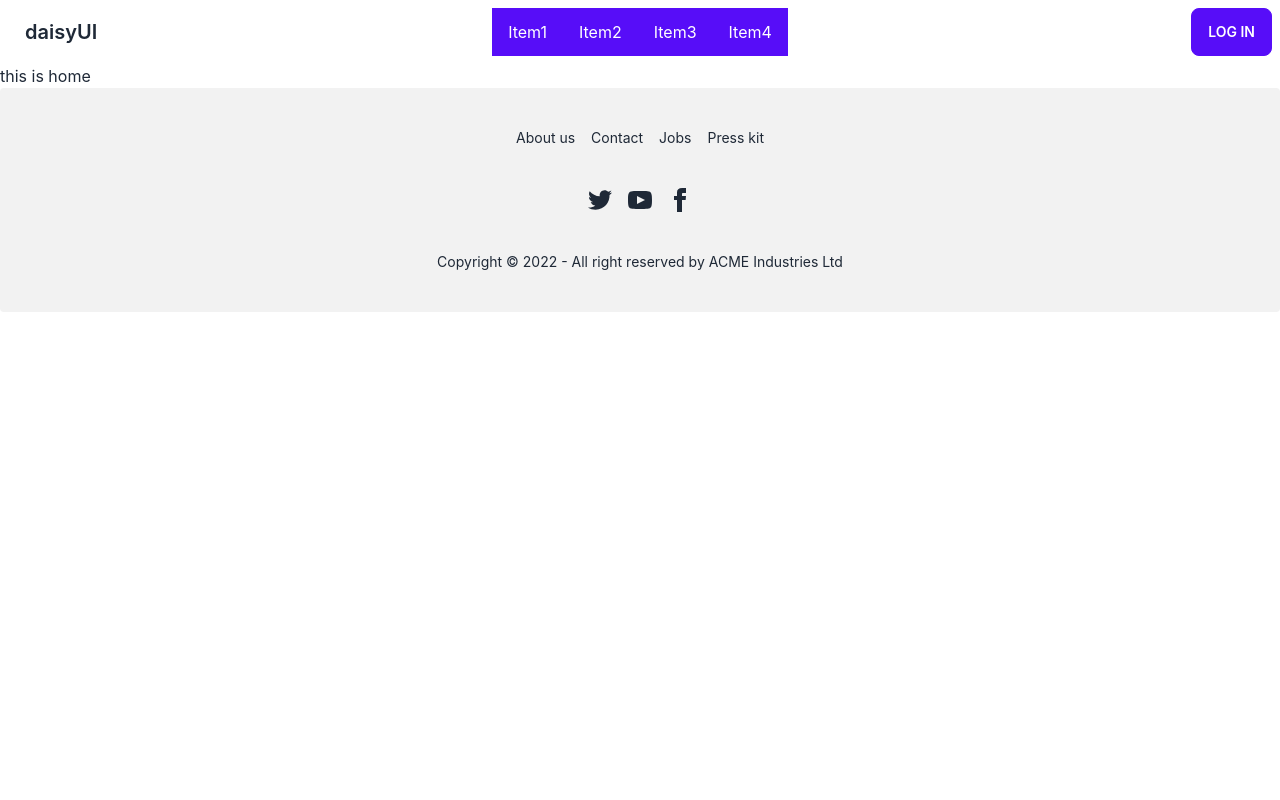
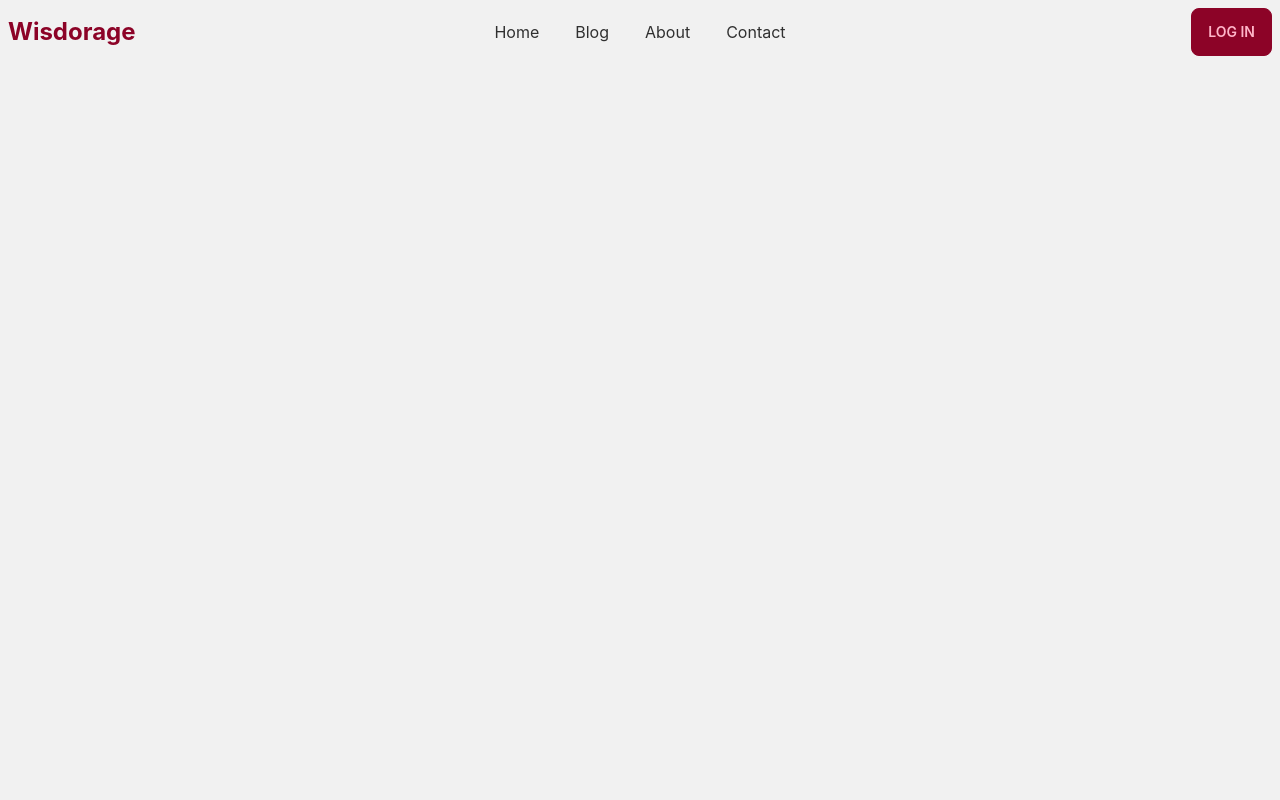
Before and after one commit to niloy143/wisdorage, a React (Create React App) app: page / in a window 1280 px wide. Shown: the top 800 px of the page. Built offline with nearby package versions, Linux system fonts and the light colour scheme; no server answers.

Commit message:
navbar and footer

```diff
--- a/public/index.html
+++ b/public/index.html
@@ -1,5 +1,5 @@
 <!DOCTYPE html>
-<html lang="en" data-theme="light">
+<html lang="en" data-theme="autumn">
   <head>
     <meta charset="utf-8" />
     <link rel="icon" href="%PUBLIC_URL%/favicon.ico" />
--- a/src/components/Footer.js
+++ b/src/components/Footer.js
@@ -1,23 +1,24 @@
 import React from 'react';
+import { Link, NavLink } from 'react-router-dom';
 
 const Footer = () => {
     return (
         <footer className="footer footer-center p-10 bg-base-200 text-base-content rounded">
             <div className="grid grid-flow-col gap-4">
-                <a href="/" className="link link-hover">About us</a>
-                <a href="/" className="link link-hover">Contact</a>
-                <a href="/" className="link link-hover">Jobs</a>
-                <a href="/" className="link link-hover">Press kit</a>
+                <NavLink to="/about" className="link link-hover">About us</NavLink>
+                <NavLink to="/contact" className="link link-hover">Contact</NavLink>
+                <NavLink to="/jobs" className="link link-hover">Jobs</NavLink>
+                <NavLink to="/press-kit" className="link link-hover">Press kit</NavLink>
             </div>
             <div>
                 <div className="grid grid-flow-col gap-4">
-                    <a href="/"><svg xmlns="http://www.w3.org/2000/svg" width="24" height="24" viewBox="0 0 24 24" className="fill-current"><path d="M24 4.557c-.883.392-1.832.656-2.828.775 1.017-.609 1.798-1.574 2.165-2.724-.951.564-2.005.974-3.127 1.195-.897-.957-2.178-1.555-3.594-1.555-3.179 0-5.515 2.966-4.797 6.045-4.091-.205-7.719-2.165-10.148-5.144-1.29 2.213-.669 5.108 1.523 6.574-.806-.026-1.566-.247-2.229-.616-.054 2.281 1.581 4.415 3.949 4.89-.693.188-1.452.232-2.224.084.626 1.956 2.444 3.379 4.6 3.419-2.07 1.623-4.678 2.348-7.29 2.04 2.179 1.397 4.768 2.212 7.548 2.212 9.142 0 14.307-7.721 13.995-14.646.962-.695 1.797-1.562 2.457-2.549z"></path></svg></a>
-                    <a href="/"><svg xmlns="http://www.w3.org/2000/svg" width="24" height="24" viewBox="0 0 24 24" className="fill-current"><path d="M19.615 3.184c-3.604-.246-11.631-.245-15.23 0-3.897.266-4.356 2.62-4.385 8.816.029 6.185.484 8.549 4.385 8.816 3.6.245 11.626.246 15.23 0 3.897-.266 4.356-2.62 4.385-8.816-.029-6.185-.484-8.549-4.385-8.816zm-10.615 12.816v-8l8 3.993-8 4.007z"></path></svg></a>
-                    <a href="/"><svg xmlns="http://www.w3.org/2000/svg" width="24" height="24" viewBox="0 0 24 24" className="fill-current"><path d="M9 8h-3v4h3v12h5v-12h3.642l.358-4h-4v-1.667c0-.955.192-1.333 1.115-1.333h2.885v-5h-3.808c-3.596 0-5.192 1.583-5.192 4.615v3.385z"></path></svg></a>
+                    <Link><svg xmlns="http://www.w3.org/2000/svg" width="24" height="24" viewBox="0 0 24 24" className="fill-current"><path d="M24 4.557c-.883.392-1.832.656-2.828.775 1.017-.609 1.798-1.574 2.165-2.724-.951.564-2.005.974-3.127 1.195-.897-.957-2.178-1.555-3.594-1.555-3.179 0-5.515 2.966-4.797 6.045-4.091-.205-7.719-2.165-10.148-5.144-1.29 2.213-.669 5.108 1.523 6.574-.806-.026-1.566-.247-2.229-.616-.054 2.281 1.581 4.415 3.949 4.89-.693.188-1.452.232-2.224.084.626 1.956 2.444 3.379 4.6 3.419-2.07 1.623-4.678 2.348-7.29 2.04 2.179 1.397 4.768 2.212 7.548 2.212 9.142 0 14.307-7.721 13.995-14.646.962-.695 1.797-1.562 2.457-2.549z"></path></svg></Link>
+                    <Link><svg xmlns="http://www.w3.org/2000/svg" width="24" height="24" viewBox="0 0 24 24" className="fill-current"><path d="M19.615 3.184c-3.604-.246-11.631-.245-15.23 0-3.897.266-4.356 2.62-4.385 8.816.029 6.185.484 8.549 4.385 8.816 3.6.245 11.626.246 15.23 0 3.897-.266 4.356-2.62 4.385-8.816-.029-6.185-.484-8.549-4.385-8.816zm-10.615 12.816v-8l8 3.993-8 4.007z"></path></svg></Link>
+                    <Link><svg xmlns="http://www.w3.org/2000/svg" width="24" height="24" viewBox="0 0 24 24" className="fill-current"><path d="M9 8h-3v4h3v12h5v-12h3.642l.358-4h-4v-1.667c0-.955.192-1.333 1.115-1.333h2.885v-5h-3.808c-3.596 0-5.192 1.583-5.192 4.615v3.385z"></path></svg></Link>
                 </div>
             </div>
             <div>
-                <p>Copyright © 2022 - All right reserved by ACME Industries Ltd</p>
+                <p>Copyright © 2022 - All rights reserved by <Link to="/">Wisdorage</Link></p>
             </div>
         </footer>
     );
--- a/src/components/NavigationBar.js
+++ b/src/components/NavigationBar.js
@@ -6,10 +6,10 @@ const NavigationBar = () => {
     const { user } = useContext(WisdorageContext);
 
     const navItems = <>
-        <li><NavLink>Item1</NavLink></li>
-        <li><NavLink>Item2</NavLink></li>
-        <li><NavLink>Item3</NavLink></li>
-        <li><NavLink>Item4</NavLink></li>
+        <li><NavLink to="/home" className={`rounded-md`}>Home</NavLink></li>
+        <li><NavLink to="/blog" className={`rounded-md`}>Blog</NavLink></li>
+        <li><NavLink to="/about" className={`rounded-md`}>About</NavLink></li>
+        <li><NavLink to="/contact" className={`rounded-md`}>Contact</NavLink></li>
     </>
     return (
         <div className="navbar bg-base-100">
@@ -18,20 +18,33 @@ const NavigationBar = () => {
                     <label tabIndex={0} className="btn btn-ghost lg:hidden">
                         <svg xmlns="http://www.w3.org/2000/svg" className="h-5 w-5" fill="none" viewBox="0 0 24 24" stroke="currentColor"><path strokeLinecap="round" strokeLinejoin="round" strokeWidth="2" d="M4 6h16M4 12h8m-8 6h16" /></svg>
                     </label>
-                    <ul tabIndex={0} className="menu menu-compact dropdown-content mt-3 p-2 shadow bg-base-100 rounded-box w-52">
+                    <ul tabIndex={0} className="menu menu-compact dropdown-content mt-3 p-2 shadow gap-1 bg-base-100 rounded-box w-52">
                         {navItems}
                     </ul>
                 </div>
-                <NavLink className="btn btn-ghost normal-case text-xl">daisyUI</NavLink>
+                <NavLink to="/" className="normal-case text-xl sm:text-2xl font-bold text-primary">Wisdorage</NavLink>
             </div>
             <div className="navbar-center hidden lg:flex">
-                <ul className="menu menu-horizontal p-0">
+                <ul className="menu menu-horizontal gap-1 p-0">
                     {navItems}
                 </ul>
             </div>
             <div className="navbar-end">
                 {
-                    user ? <button className='btn btn-primary'>Log Out</button> : <button className='btn btn-primary'>Log In</button>
+                    user ? <div className="dropdown">
+                        <label tabIndex={0}>
+                            <div className="avatar transition active:scale-95 cursor-pointer">
+                                <div className="w-10 rounded-full ring ring-primary ring-offset-base-100 ring-offset-2">
+                                    <img src={undefined || "https://i.ibb.co/B4gCmt8/avatar-icon-free-26.jpg"} alt="" />
+                                </div>
+                            </div>
+                        </label>
+                        <div tabIndex={0} className="dropdown-content p-2 shadow rounded-box w-52">
+                            <ul className='menu'>
+                                <li><button className='btn btn-primary rounded-md text-white'>Log Out</button></li>
+                            </ul>
+                        </div>
+                    </div> : <button className='btn btn-primary'>Log In</button>
                 }
             </div>
         </div>
--- a/src/layouts/MainLayout.js
+++ b/src/layouts/MainLayout.js
@@ -6,8 +6,10 @@ import NavigationBar from '../components/NavigationBar';
 const MainLayout = () => {
     return (
         <div>
-            <NavigationBar />
-            <Outlet />
+            <div className='max-w-7xl mx-auto'>
+                <NavigationBar />
+                <Outlet />
+            </div>
             <Footer />
         </div>
     );
--- a/src/pages/Blog/Blog.js
+++ b/src/pages/Blog/Blog.js
@@ -2,8 +2,8 @@ import React from 'react';
 
 const Footer = () => {
     return (
-        <div>
-            this is blog
+        <div className='h-screen'>
+
         </div>
     );
 };
--- a/src/pages/Home/Home.js
+++ b/src/pages/Home/Home.js
@@ -2,8 +2,8 @@ import React from 'react';
 
 const Home = () => {
     return (
-        <div>
-            this is home
+        <div className='h-screen'>
+
         </div>
     );
 };
--- a/src/pages/NotFound/NotFound.js
+++ b/src/pages/NotFound/NotFound.js
@@ -1,14 +1,21 @@
-import { Footer } from 'flowbite-react';
 import React from 'react';
 import NavigationBar from '../../components/NavigationBar';
+import Footer from '../../components/Footer';
+import { NavLink } from 'react-router-dom';
 
 const NotFound = () => {
     return (
-        <div>
-            <NavigationBar />
-            <h2 className='text-3xl font-semibold my-12 text-center'>Page not Found</h2>
+        <>
+            <div className='max-w-7xl mx-auto'>
+                <NavigationBar />
+                <div className='h-screen flex flex-col justify-center items-center'>
+                    <img className='mx-auto' src="https://i.ibb.co/VJtqFMD/error-404-concept-illustration-114360-1811-removebg-preview.png" alt="" />
+                    <h2 className='text-2xl sm:text-3xl font-semibold text-gray-500 text-center'>Page not Found</h2>
+                    <NavLink className='btn btn-primary mx-auto mt-5' to="/">Back to Home</NavLink>
+                </div>
+            </div>
             <Footer />
-        </div>
+        </>
     );
 };
 
--- a/src/routes/routes.js
+++ b/src/routes/routes.js
@@ -14,6 +14,10 @@ const routes = createBrowserRouter([
                 element: <Home />
             },
             {
+                path: '/home',
+                element: <Home />
+            },
+            {
                 path: '/blog',
                 element: <Blog />
             }
```
